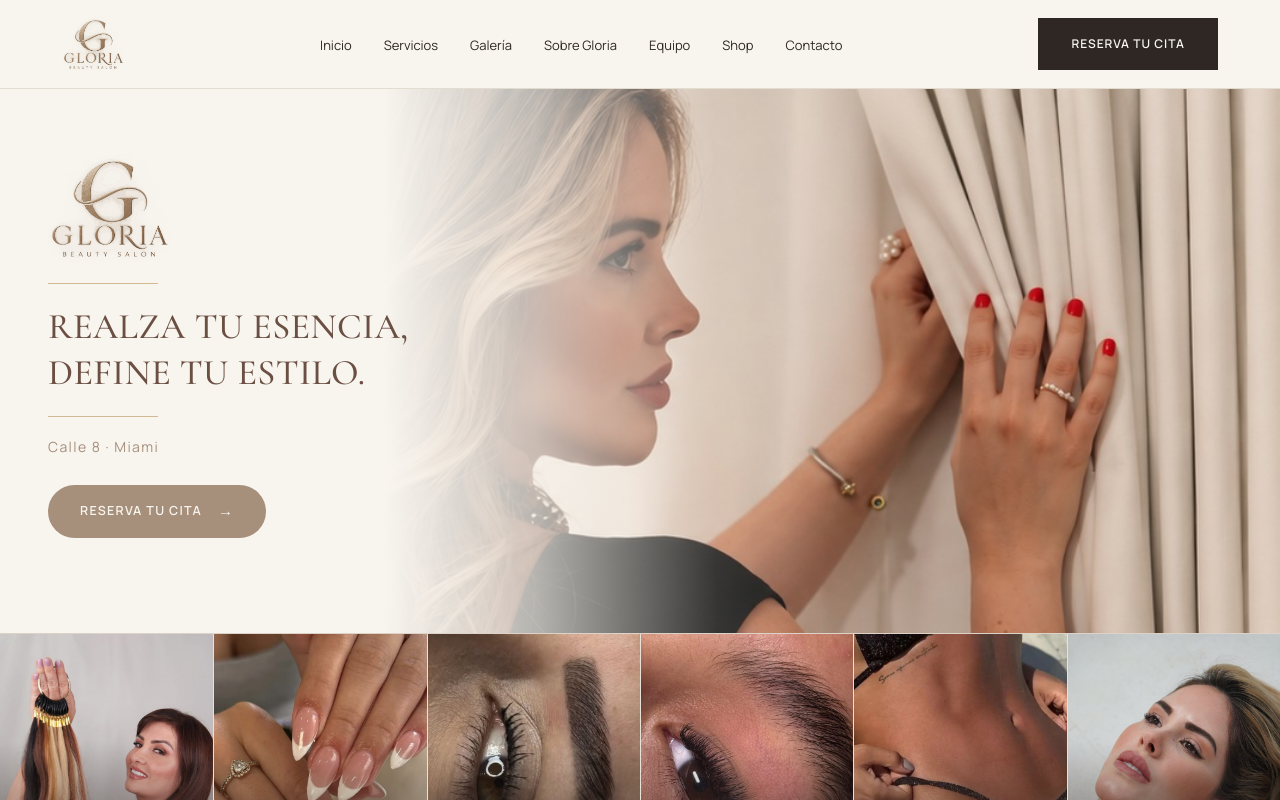
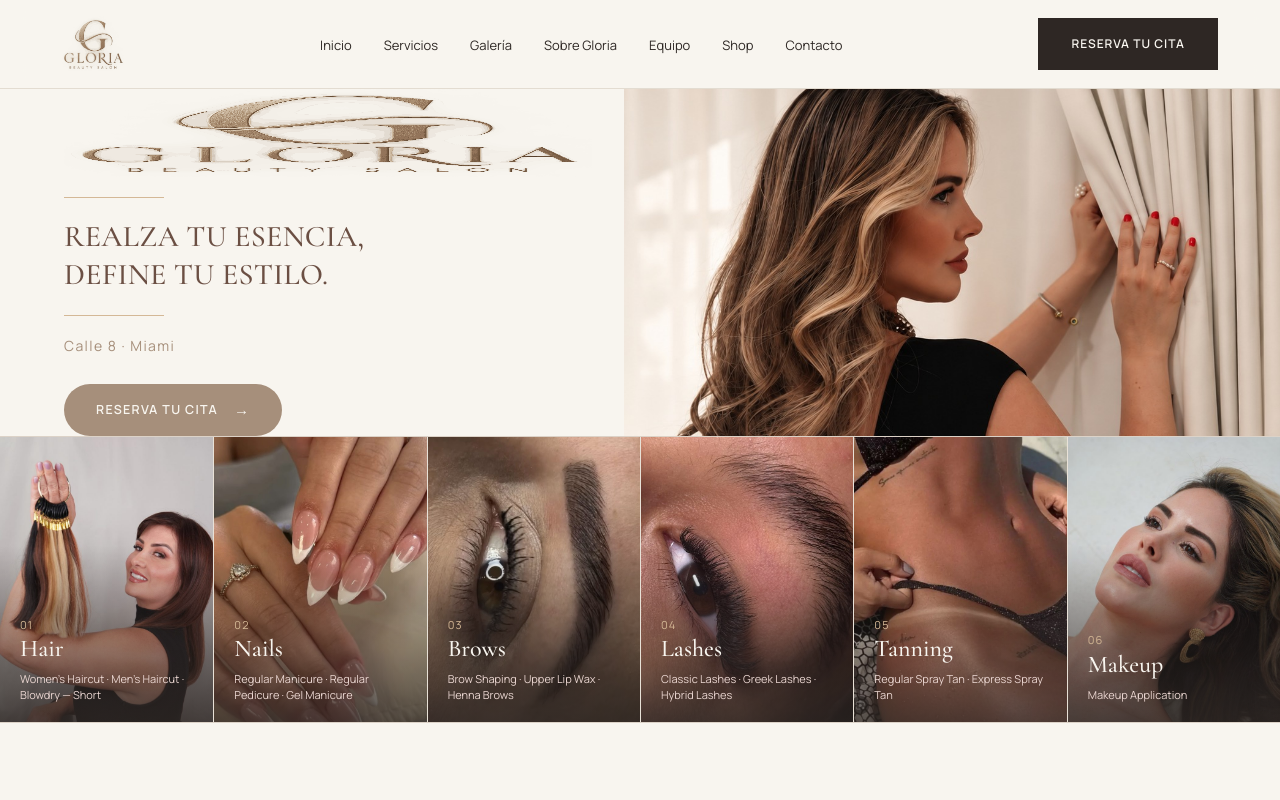
Before and after one commit to bodyshapersystem/Gloria-beauty-salon-, a Next.js app: page / in a window 1280 px wide. Shown: the top 800 px of the page. Built offline with nearby package versions, Linux system fonts and the light colour scheme.

Commit message:
Rebuild hero as true split layout: text on plain ivory left, photo contained on right

```diff
--- a/components/public/Hero.tsx
+++ b/components/public/Hero.tsx
@@ -4,52 +4,40 @@ import { site } from "@/lib/data/site";
 
 export function Hero() {
   return (
-    <section className="relative overflow-hidden min-h-[58vh] md:min-h-[68vh] bg-ivory">
-      <div className="absolute inset-0">
+    <section className="bg-ivory">
+      <div className="grid md:grid-cols-[1fr_1.05fr] max-w-[1400px] mx-auto">
+        {/* Left — plain ivory, all the text lives here */}
+        <div className="flex flex-col justify-center px-6 md:pl-12 lg:pl-16 md:pr-8 py-12 md:py-0 order-2 md:order-1">
+          <Logo className="h-[64px] md:h-[88px] w-auto" />
+          <div className="w-[100px] h-px bg-champagne my-5" />
+          <h1 className="font-serif font-medium uppercase text-mocha leading-[1.28] text-[22px] md:text-[30px] tracking-[0.01em]">
+            Realza tu esencia,
+            <br />
+            define tu estilo.
+          </h1>
+          <div className="w-[100px] h-px bg-champagne my-5" />
+          <div className="text-sm tracking-[0.1em] text-taupe">
+            {site.location}
+          </div>
+          <a
+            href="#book"
+            className="mt-7 inline-flex items-center gap-4 self-start rounded-full bg-taupe text-ivory px-8 py-[15px] text-[12.5px] font-semibold tracking-[0.1em] hover:bg-mocha transition-colors"
+          >
+            RESERVA TU CITA <span className="text-[15px]">→</span>
+          </a>
+        </div>
+
+        {/* Right — the photo, contained to its own column (not full-bleed) */}
+        <div className="relative aspect-[4/3] md:aspect-auto order-1 md:order-2">
           <Image
             src="/images/gloria/hero/hero-01.jpg"
             alt="Gloria Beauty Salon"
             fill
             priority
             className="object-cover"
-          style={{ objectPosition: "38% 16%" }}
-        />
-        {/* Blends the photo into the ivory background — desktop only;
-            mobile fades from the bottom instead (see below). */}
-        <div
-          className="absolute inset-0 hidden md:block"
-          style={{
-            background:
-              "linear-gradient(90deg, #F8F5EF 0%, #F8F5EF 30%, rgba(248,245,239,0.72) 42%, rgba(248,245,239,0.18) 56%, rgba(248,245,239,0) 68%)",
-          }}
-        />
-        <div
-          className="absolute inset-0 md:hidden"
-          style={{
-            background:
-              "linear-gradient(0deg, #F8F5EF 0%, rgba(248,245,239,0) 26%)",
-          }}
+            style={{ objectPosition: "30% 12%" }}
           />
         </div>
-
-      <div className="relative z-10 max-w-[600px] px-6 md:px-12 py-10 md:py-16">
-        <Logo className="h-[78px] md:h-[110px] w-auto" />
-        <div className="w-[110px] h-px bg-champagne my-5" />
-        <h1 className="font-serif font-medium uppercase text-mocha leading-[1.28] text-[24px] md:text-[36px] tracking-[0.01em]">
-          Realza tu esencia,
-          <br />
-          define tu estilo.
-        </h1>
-        <div className="w-[110px] h-px bg-champagne my-5" />
-        <div className="text-sm tracking-[0.1em] text-taupe">
-          {site.location}
-        </div>
-        <a
-          href="#book"
-          className="mt-7 inline-flex items-center gap-4 rounded-full bg-taupe text-ivory px-8 py-[15px] text-[12.5px] font-semibold tracking-[0.1em] hover:bg-mocha transition-colors"
-        >
-          RESERVA TU CITA <span className="text-[15px]">→</span>
-        </a>
       </div>
     </section>
   );
```
Lines whose indentation alone changed are shown as unchanged.
